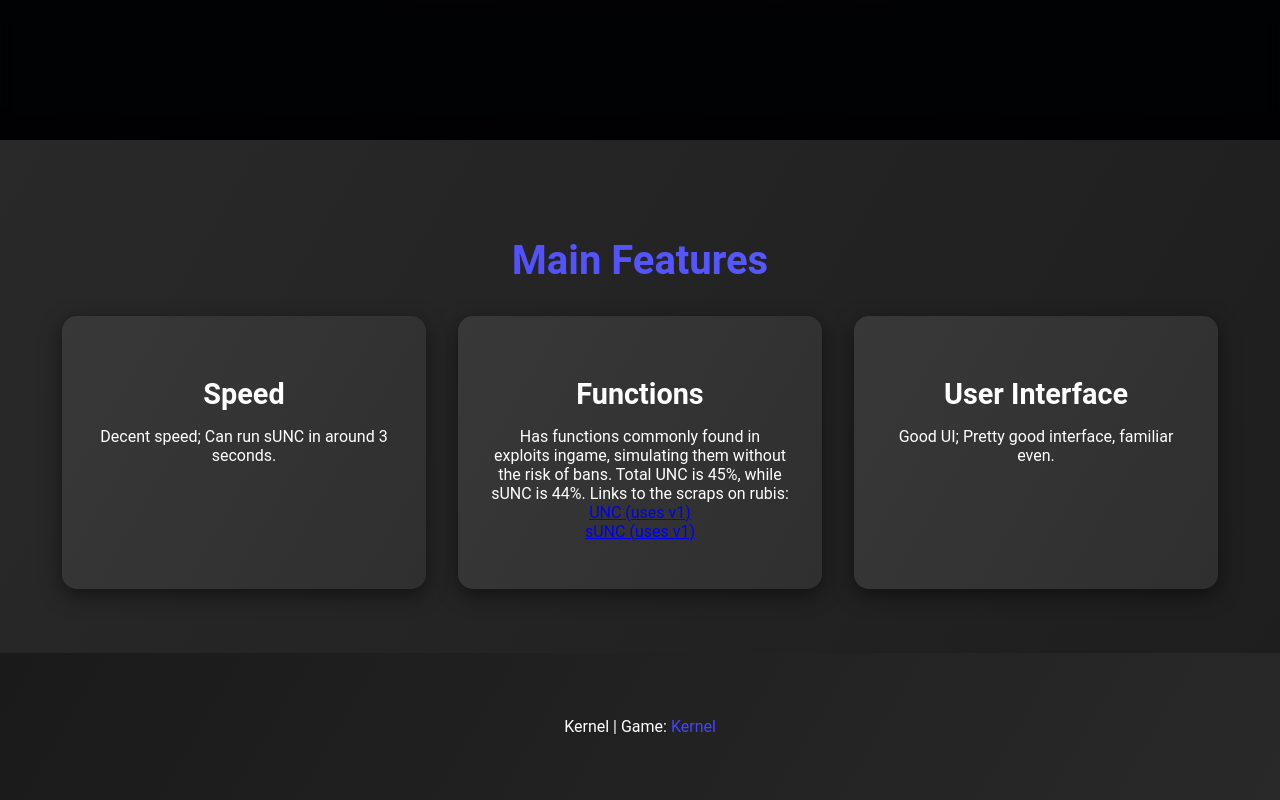
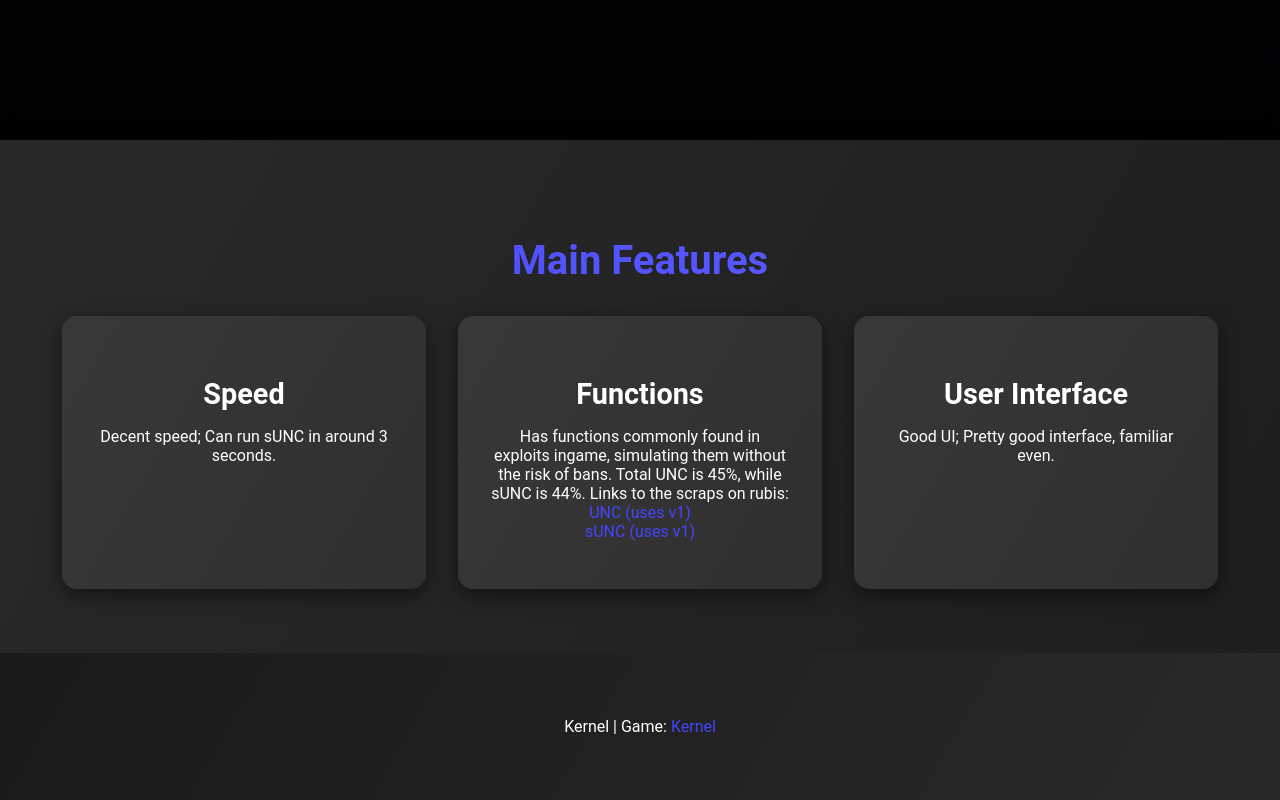
Before and after one commit to realirist/Kernel, a plain HTML site: page index.html in a window 1280 px wide. Shown: the part 660-1460 px from the top of the page. Drawn offline with Linux system fonts and the light colour scheme.

Commit message:
Update index.html

```diff
--- a/index.html
+++ b/index.html
@@ -114,12 +114,12 @@
             background: linear-gradient(120deg, #1a1a1a, #292929);
         }
 
-        footer a {
+        a {
             color: #4545ff;
             text-decoration: none;
         }
 
-        footer a:hover {
+        a:hover {
             text-decoration: underline;
         }
 
```
